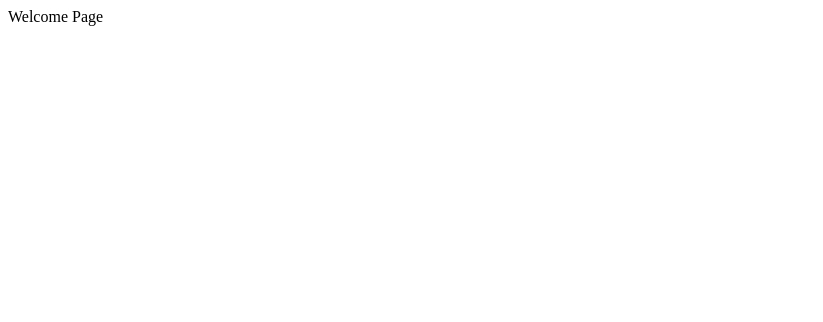
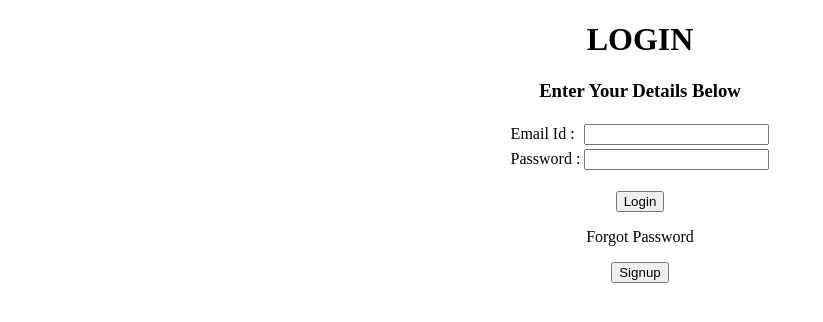
Before and after one commit to Rujutha13/Counselling-System-app, a plain HTML site: page index.html in a window 1280 px wide. Shown: the whole page, without its empty margins (0-823 px from the left). Drawn offline with Linux system fonts and the light colour scheme.

Commit message:
added a tag

```diff
--- a/index.html
+++ b/index.html
@@ -3,9 +3,35 @@
 <head>
     <meta charset="UTF-8">
     <meta name="viewport" content="width=device-width, initial-scale=1.0">
-    <title>Document</title>
+    <title>Login_Page</title>
 </head>
 <body>
-    Welcome Page
+    <center>
+
+        <h1><b>LOGIN</b></h1>
+        <h3>Enter Your Details Below</h3>
+
+
+        <form action="#" method="get">
+            <table>
+                <tr>
+                    <td>Email Id :</td>
+                    <td><input type="text"/></td>
+               </tr>
+               <tr>
+                  <td>Password :</td>
+                  <td><input type="password"/></td>
+             </tr>
+            </table>
+
+               </form>
+               <br>
+               <input type="button" value="Login"/>
+               <p>Forgot Password</p>
+               <td> <a href="./htmlView/register.html"> <input type="button" value="Signup"> </a></td>
+               <form action="#" method="get">
+               </form>
+    </center>
+
 </body>
 </html>
```
Also changed, not shown: htmlView/home.html (added, +15 -0 lines), htmlView/login.html (+0 -3 lines), htmlView/register.html (+1 -5 lines).
